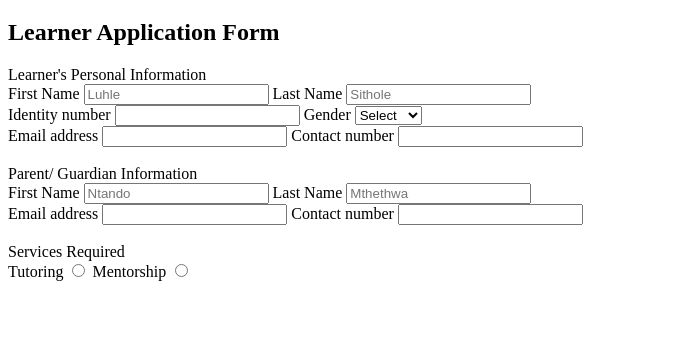
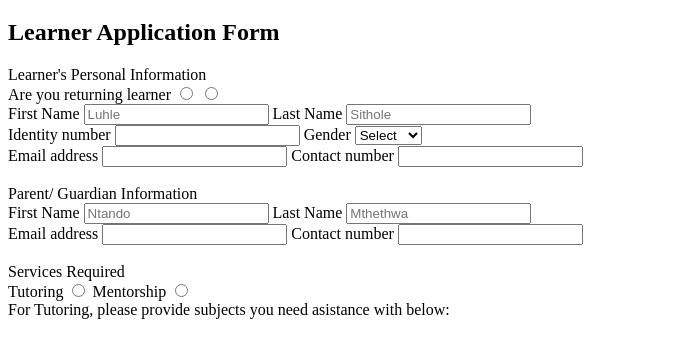
Before and after one commit to SibongileN/Sisonke-Application-Form, a plain HTML site: page index.html in a window 1280 px wide. Shown: the part 61-418 px from the top of the page, without its empty margins (0-692 px from the left). Drawn offline with Linux system fonts and the light colour scheme.

Commit message:
Added more html content

```diff
--- a/index.html
+++ b/index.html
@@ -10,6 +10,13 @@
     <h2>Learner Application Form</h2>
 Learner's Personal Information
 <br>
+
+<div class="">
+  <Label>Are you returning learner</Label>
+  <input type="radio" value="Yes">
+  <input type="radio" value="No">
+</div>
+
     <div class="name">
       <label for="name">First Name</label>
       <input type="text" class="first name" id="first-name"  required Placeholder="Luhle">
@@ -55,14 +62,16 @@ Parent/ Guardian Information
 
     <br>
     Services Required
+
     <div class="service-type">
     <Label>Tutoring</Label>
     <input type="radio">
 
-
-
     <Label>Mentorship</Label>
     <input type="radio">
   </div>
+
+  For Tutoring, please provide subjects you need asistance with below:
+
 </body>
 </html>
```
